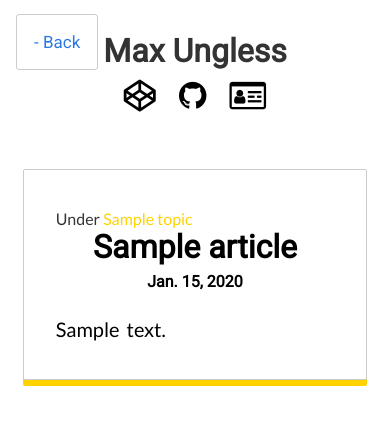
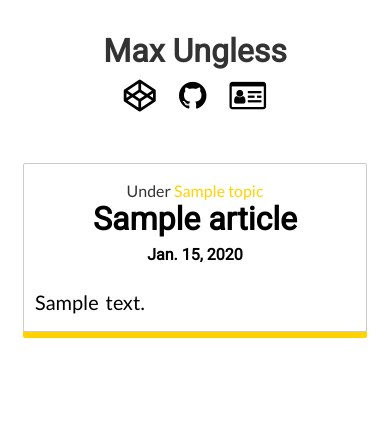
Before and after one commit to MaxTheMonster/MaxUngless, a Django app: a page that uses templates/Blog/base.html in a window 390 px wide. Shown: the top 425 px of the page. Run offline with Django 3.2, Linux system fonts and the light colour scheme; tables that the repository leaves empty hold one stand-in row (values such as "Sample post"); some libraries are stand-ins or nearby versions.

Commit message:
Fixed styling on mobile

```diff
--- a/static/css/styles.css
+++ b/static/css/styles.css
@@ -335,21 +335,31 @@ p, li {
     margin-left: 0.2em; }
 
   .card {
-    margin: 1em 0.2em; }
+    margin: 0.5em 0.2em; }
+    .card .inner {
+      padding: 1.2em; }
 
+  .container {
+    margin: 0.1em auto; }
     .container .article {
       margin: 1em 0;
       flex-grow: 2;
       width: 60%; }
-  .container .article .buttons {
-    position: auto; }
-    .container .article .buttons .back {
-      padding: 0;
+    .container .article-detail {
+      margin-bottom: 1em; }
+      .container .article-detail .buttons {
+        display: none;
+        right: 1em;
+        left: initial; }
+        .container .article-detail .buttons .back {
+          padding: 0.2em;
           border: 0;
-      background: transparent; }
-  .container .article .inner {
-    padding: 1em; }
-  .container .article .content {
+          background: white; }
+      .container .article-detail .inner {
+        padding: 0.7em; }
+        .container .article-detail .inner .topic {
+          text-align: center !important; }
+      .container .article-detail .content {
         font-size: 15px; } }
 @media screen and (max-width: 1150px) {
   .container {
--- a/static/scss/styles.scss
+++ b/static/scss/styles.scss
@@ -327,9 +327,14 @@ p, li {
 		margin-left: 0.2em;
 	}
 	.card {
-		margin: 1em 0.2em;
+		margin: 0.5em 0.2em;
+
+		.inner {
+			padding: 1.2em;
+		}
 	}
 	.container {
+		margin: 0.1em auto;
 
 		.article {
 			margin: 1em 0;
@@ -337,17 +342,27 @@ p, li {
 			width: 60%;
 		}
 
-		.article {
+		.article-detail {
+			margin-bottom: 1em;
+
 			.buttons {
-				position: auto;
+				display: none;
+				right: 1em;
+				left: initial;
+
 				.back {
-					padding: 0;
+					padding: 0.2em;
 					border: 0;
-					background: transparent;
+					background: white;
 				}
 			}
+
 			.inner {
-				padding: 1em;
+  				padding: 0.7em;
+
+				.topic {
+					text-align: center !important;
+				}
 			}
 			.content {
 				font-size: 15px;
```
Also changed, not shown: Blog/migrations/0006_auto_20170724_1728.py (added), 1 other file. Lines whose indentation alone changed are shown as unchanged.
